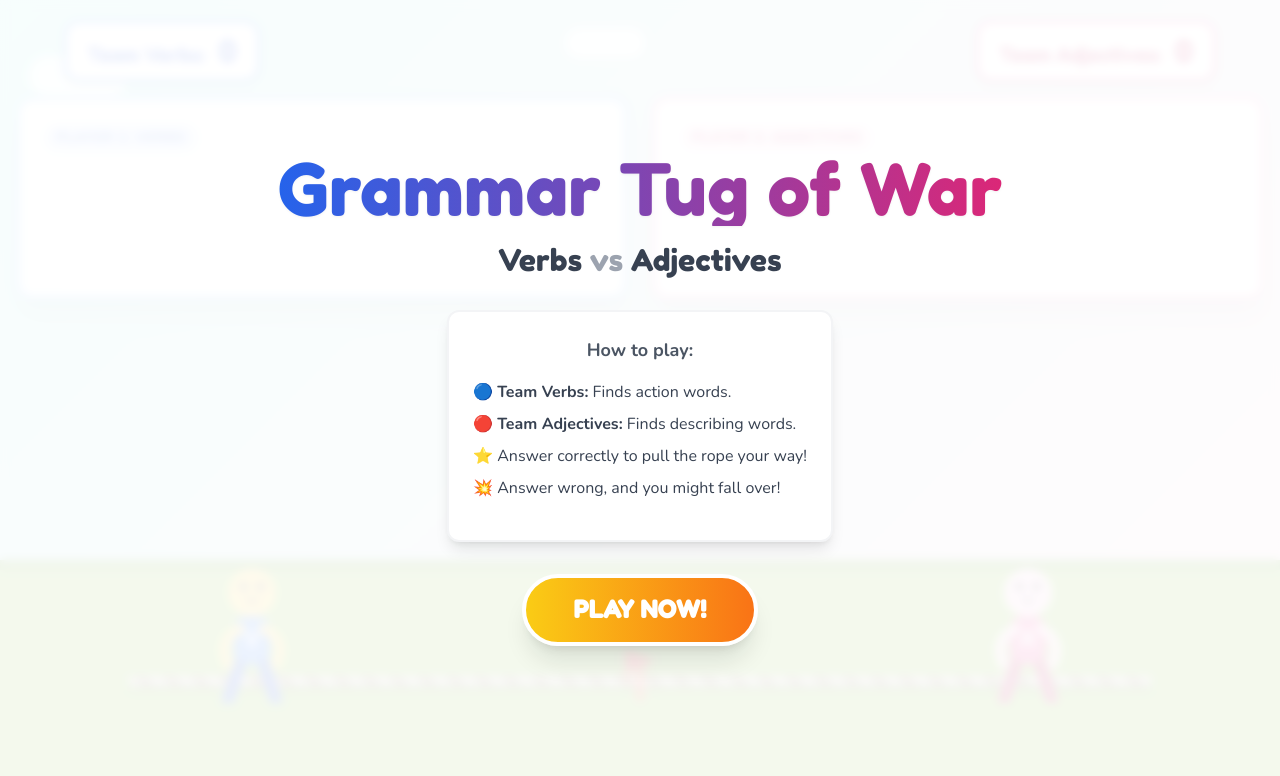
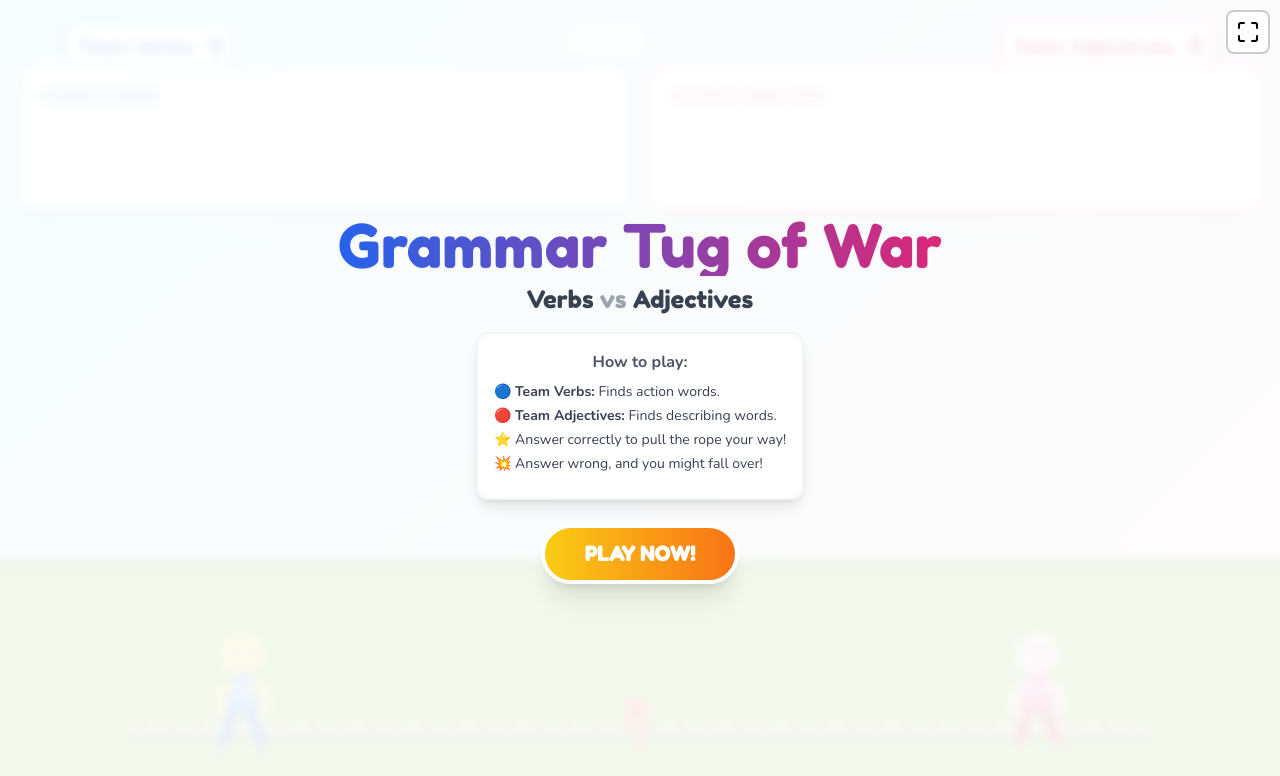
Before and after one commit to bryantfriend/GP_Games, a plain HTML site: page tugofwar.html in a window 1280 px wide. Drawn offline with nearby package versions, Linux system fonts and the light colour scheme.

Commit message:
Update tugofwar.html

```diff
--- a/tugofwar.html
+++ b/tugofwar.html
@@ -255,9 +255,90 @@
         }
 
         .hidden { display: none !important; }
+
+        #fullscreen-btn {
+            position: absolute;
+            top: 10px;
+            right: 10px;
+            z-index: 100;
+            background: rgba(255, 255, 255, 0.8);
+            border: 2px solid #ccc;
+            border-radius: 8px;
+            padding: 8px;
+            cursor: pointer;
+            transition: all 0.2s;
+        }
+
+        #fullscreen-btn:hover {
+            background: white;
+            box-shadow: 0 2px 5px rgba(0,0,0,0.2);
+        }
+
+        /* Reduce overall game container margins/paddings if needed */
+        .action-area {
+            height: 250px; /* Reduced height */
+            margin-bottom: 2%; /* Reduced margin */
+        }
+
+        .team {
+            width: 100px; /* Scaled down character */
+            height: 125px;
+            bottom: 25px; /* Adjust vertical position */
+        }
+
+        .rope-container {
+            bottom: 40px; /* Adjust rope to match smaller characters */
+        }
+
+        /* Adjusting question panel sizes */
+        .question-panel-container {
+             margin-top: 4rem; /* Adjusted top margin */
+        }
+
+        /* Make text slightly smaller */
+        h1.text-5xl {
+            font-size: 2.5rem; /* ~40px */
+            line-height: 1;
+        }
+        @media (min-width: 768px) {
+            h1.md\:text-7xl {
+                font-size: 4rem; /* ~64px */
+                line-height: 1;
+            }
+        }
+
+        .text-xl {
+            font-size: 1.125rem;
+            line-height: 1.5;
+        }
+        .md\:text-2xl {
+            font-size: 1.25rem;
+            line-height: 1.75;
+        }
+
+        .option-btn {
+            padding-top: 0.5rem;
+            padding-bottom: 0.5rem;
+            font-size: 1rem;
+        }
+
+        .score-card {
+            padding: 5px 10px;
+            font-size: 1rem;
+        }
+        .score-card .text-3xl {
+            font-size: 1.5rem;
+        }
+
     </style>
 </head>
 <body>
+
+    <button id="fullscreen-btn" title="Toggle Fullscreen">
+        <svg xmlns="http://www.w3.org/2000/svg" width="24" height="24" viewBox="0 0 24 24" fill="none" stroke="currentColor" stroke-width="2" stroke-linecap="round" stroke-linejoin="round">
+            <path d="M8 3H5a2 2 0 0 0-2 2v3m18 0V5a2 2 0 0 0-2-2h-3m0 18h3a2 2 0 0 0 2-2v-3M3 16v3a2 2 0 0 0 2 2h3"></path>
+        </svg>
+    </button>
 
     <!-- Decorative Environment -->
     <div class="sky">
@@ -279,27 +360,27 @@
         </div>
 
         <!-- Split Question Area for 2 Players -->
-        <div class="relative z-20 w-full max-w-7xl mx-auto px-4 mt-24 flex flex-col md:flex-row gap-6">
+        <div class="relative z-20 w-full max-w-7xl mx-auto px-4 mt-16 flex flex-col md:flex-row gap-4 question-panel-container">
             <!-- Player 1 (Verbs) -->
-            <div class="flex-1 bg-white/95 rounded-2xl p-6 shadow-xl border-4 border-blue-300 text-center">
-                <div class="flex justify-between items-center mb-4">
-                    <span class="text-sm font-bold uppercase tracking-wider text-blue-700 bg-blue-100 px-3 py-1 rounded-full">Player 1: Verbs</span>
+            <div class="flex-1 bg-white/95 rounded-2xl p-4 shadow-xl border-4 border-blue-300 text-center flex flex-col justify-between">
+                <div class="flex justify-between items-center mb-2">
+                    <span class="text-xs font-bold uppercase tracking-wider text-blue-700 bg-blue-100 px-2 py-1 rounded-full">Player 1: Verbs</span>
                 </div>
-                <h2 class="text-xl md:text-2xl font-bold text-gray-800 mb-6 leading-relaxed min-h-[80px]" id="verb-sentence">
+                <h2 class="text-lg md:text-xl font-bold text-gray-800 mb-4 leading-relaxed min-h-[60px]" id="verb-sentence">
                     <!-- populated by js -->
                 </h2>
-                <div class="grid grid-cols-2 gap-4" id="verb-options"></div>
+                <div class="grid grid-cols-2 gap-2" id="verb-options"></div>
             </div>
 
             <!-- Player 2 (Adjectives) -->
-            <div class="flex-1 bg-white/95 rounded-2xl p-6 shadow-xl border-4 border-pink-300 text-center">
-                <div class="flex justify-between items-center mb-4">
-                    <span class="text-sm font-bold uppercase tracking-wider text-pink-700 bg-pink-100 px-3 py-1 rounded-full">Player 2: Adjectives</span>
+            <div class="flex-1 bg-white/95 rounded-2xl p-4 shadow-xl border-4 border-pink-300 text-center flex flex-col justify-between">
+                <div class="flex justify-between items-center mb-2">
+                    <span class="text-xs font-bold uppercase tracking-wider text-pink-700 bg-pink-100 px-2 py-1 rounded-full">Player 2: Adjectives</span>
                 </div>
-                <h2 class="text-xl md:text-2xl font-bold text-gray-800 mb-6 leading-relaxed min-h-[80px]" id="adj-sentence">
+                <h2 class="text-lg md:text-xl font-bold text-gray-800 mb-4 leading-relaxed min-h-[60px]" id="adj-sentence">
                     <!-- populated by js -->
                 </h2>
-                <div class="grid grid-cols-2 gap-4" id="adj-options"></div>
+                <div class="grid grid-cols-2 gap-2" id="adj-options"></div>
             </div>
         </div>
 
@@ -338,7 +419,7 @@
 
             <!-- Right Team (Adjectives) SVG Character -->
             <div class="team team-right idle" id="team-adjectives">
-                <svg width="120" height="150" viewBox="0 0 100 120" xmlns="http://www.w3.org/2000/svg">
+                <svg width="100%" height="100%" viewBox="0 0 100 120" xmlns="http://www.w3.org/2000/svg">
                     <!-- Head -->
                     <circle cx="50" cy="30" r="20" fill="#fbcfe8" />
                     <!-- Body -->
@@ -362,14 +443,14 @@
 
     <!-- Start Screen -->
     <div id="start-screen">
-        <h1 class="text-5xl md:text-7xl mb-4 text-center text-transparent bg-clip-text bg-gradient-to-r from-blue-600 to-pink-600 drop-shadow-sm">
+        <h1 class="text-4xl md:text-6xl mb-2 text-center text-transparent bg-clip-text bg-gradient-to-r from-blue-600 to-pink-600 drop-shadow-sm">
             Grammar Tug of War
         </h1>
-        <h2 class="text-3xl text-gray-700 mb-8">Verbs <span class="text-gray-400">vs</span> Adjectives</h2>
+        <h2 class="text-2xl text-gray-700 mb-4">Verbs <span class="text-gray-400">vs</span> Adjectives</h2>
 
-        <div class="max-w-md text-center mb-8 bg-white p-6 rounded-xl shadow-lg border-2 border-gray-100">
-            <p class="text-lg mb-4 text-gray-600 font-bold">How to play:</p>
-            <ul class="text-left text-gray-700 space-y-2 mb-4">
+        <div class="max-w-md text-center mb-6 bg-white p-4 rounded-xl shadow-lg border-2 border-gray-100">
+            <p class="text-base mb-2 text-gray-600 font-bold">How to play:</p>
+            <ul class="text-left text-gray-700 space-y-1 mb-2 text-sm">
                 <li>🔵 <strong>Team Verbs:</strong> Finds action words.</li>
                 <li>🔴 <strong>Team Adjectives:</strong> Finds describing words.</li>
                 <li>⭐ Answer correctly to pull the rope your way!</li>
@@ -377,19 +458,19 @@
             </ul>
         </div>
 
-        <button id="start-btn" class="bg-gradient-to-r from-yellow-400 to-orange-500 hover:from-yellow-500 hover:to-orange-600 text-white font-bold py-4 px-12 rounded-full text-2xl shadow-xl transform transition hover:scale-105 border-4 border-white btn-text">
+        <button id="start-btn" class="bg-gradient-to-r from-yellow-400 to-orange-500 hover:from-yellow-500 hover:to-orange-600 text-white font-bold py-3 px-10 rounded-full text-xl shadow-xl transform transition hover:scale-105 border-4 border-white btn-text">
             PLAY NOW!
         </button>
     </div>
 
     <!-- End Screen -->
     <div id="end-screen" class="hidden">
-        <h1 class="text-6xl mb-4 text-center text-gray-800 drop-shadow-md" id="winner-text">
+        <h1 class="text-5xl md:text-6xl mb-4 text-center text-gray-800 drop-shadow-md" id="winner-text">
             Team Wins!
         </h1>
-        <p class="text-2xl mb-8 text-gray-600" id="final-score-text">Score: X to Y</p>
+        <p class="text-xl mb-6 text-gray-600" id="final-score-text">Score: X to Y</p>
 
-        <button id="restart-btn" class="bg-indigo-500 hover:bg-indigo-600 text-white font-bold py-4 px-10 rounded-full text-xl shadow-lg transform transition hover:scale-105 border-4 border-indigo-300 btn-text">
+        <button id="restart-btn" class="bg-indigo-500 hover:bg-indigo-600 text-white font-bold py-3 px-8 rounded-full text-lg shadow-lg transform transition hover:scale-105 border-4 border-indigo-300 btn-text">
             Play Again
         </button>
     </div>
@@ -499,6 +580,7 @@
             ropeContainer: document.getElementById('rope'),
             teamVerbs: document.getElementById('team-verbs'),
             teamAdjectives: document.getElementById('team-adjectives'),
+            fullscreenBtn: document.getElementById('fullscreen-btn'),
         };
 
         // Utility: Shuffle Array
@@ -736,6 +818,38 @@
         ui.startBtn.addEventListener('click', initGame);
         ui.restartBtn.addEventListener('click', initGame);
 
+        // Fullscreen Toggle Logic
+        ui.fullscreenBtn.addEventListener('click', () => {
+            if (!document.fullscreenElement) {
+                document.documentElement.requestFullscreen().catch(err => {
+                    console.log(`Error attempting to enable fullscreen: ${err.message}`);
+                });
+            } else {
+                if (document.exitFullscreen) {
+                    document.exitFullscreen();
+                }
+            }
+        });
+
+        // Update Fullscreen Icon based on state
+        document.addEventListener('fullscreenchange', () => {
+            if (document.fullscreenElement) {
+                // Change to exit fullscreen icon
+                ui.fullscreenBtn.innerHTML = `
+                    <svg xmlns="http://www.w3.org/2000/svg" width="24" height="24" viewBox="0 0 24 24" fill="none" stroke="currentColor" stroke-width="2" stroke-linecap="round" stroke-linejoin="round">
+                        <path d="M8 3v3a2 2 0 0 1-2 2H3m18 0h-3a2 2 0 0 1-2-2V3m0 18v-3a2 2 0 0 1 2-2h3M3 16h3a2 2 0 0 1 2 2v3"></path>
+                    </svg>
+                `;
+            } else {
+                // Change back to enter fullscreen icon
+                ui.fullscreenBtn.innerHTML = `
+                    <svg xmlns="http://www.w3.org/2000/svg" width="24" height="24" viewBox="0 0 24 24" fill="none" stroke="currentColor" stroke-width="2" stroke-linecap="round" stroke-linejoin="round">
+                        <path d="M8 3H5a2 2 0 0 0-2 2v3m18 0V5a2 2 0 0 0-2-2h-3m0 18h3a2 2 0 0 0 2-2v-3M3 16v3a2 2 0 0 0 2 2h3"></path>
+                    </svg>
+                `;
+            }
+        });
+
     </script>
 </body>
 </html>
```
